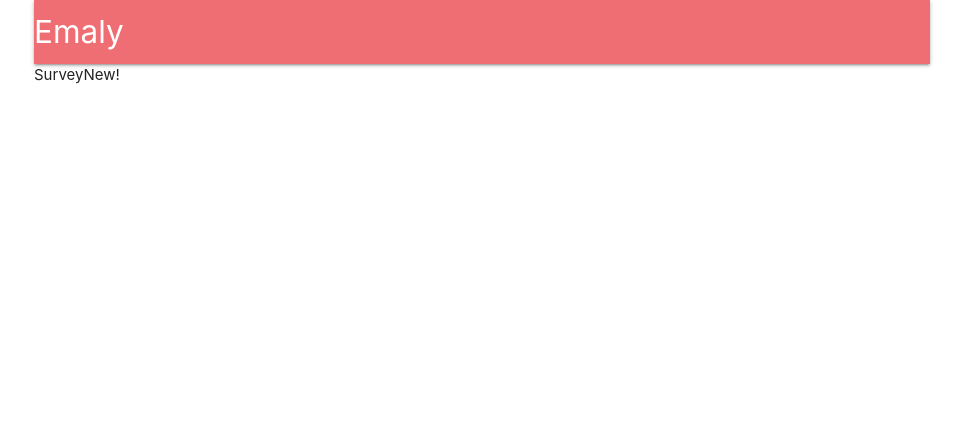
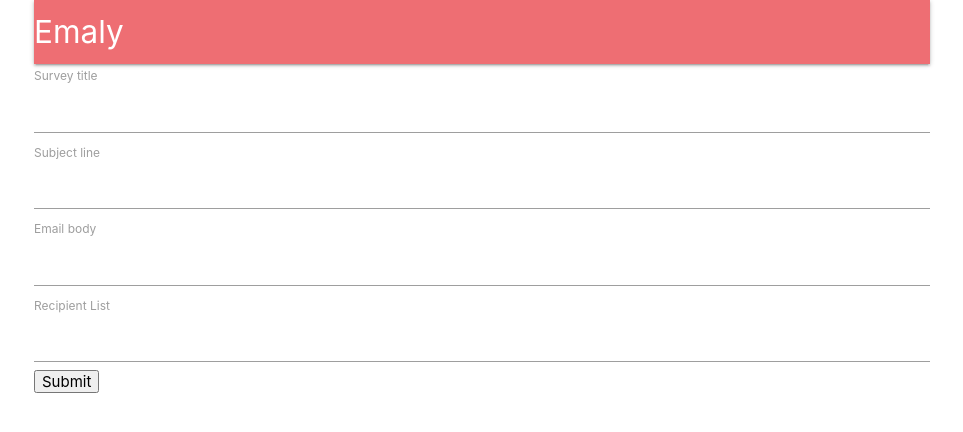
Before and after one commit to rhladchenko/Node_with_React_Fullstack, a React (Create React App) app in the folder client/: page /surveys/new in a window 1280 px wide. Shown: the top 432 px of the page, without its empty margins (158-1121 px from the left). Built offline with nearby package versions, Linux system fonts and the light colour scheme; no server answers; the HTML template or start-up script is replaced by a standard one.

Commit message:
Added redux-form

```diff
--- /dev/null
+++ b/client/src/components/surveys/SurveyField.js
@@ -0,0 +1,10 @@
+export default (props) => {
+	const { input, label } = props;
+
+	return (
+		<div>
+			<label htmlFor=''>{label}</label>
+			<input {...input} />
+		</div>
+	);
+};
--- /dev/null
+++ b/client/src/components/surveys/SurveyForm.js
@@ -0,0 +1,54 @@
+import { Component } from 'react';
+import { reduxForm, Field } from 'redux-form';
+import SurveyField from './SurveyField';
+
+class SurveyForm extends Component {
+	renderFields() {
+		return (
+			<div>
+				<Field
+					label='Survey title'
+					type='text'
+					name='title'
+					component={SurveyField}
+				/>
+				<Field
+					label='Subject line'
+					type='text'
+					name='subject'
+					component={SurveyField}
+				/>
+				<Field
+					label='Email body'
+					type='text'
+					name='body'
+					component={SurveyField}
+				/>
+				<Field
+					label='Recipient List'
+					type='text'
+					name='emails'
+					component={SurveyField}
+				/>
+			</div>
+		);
+	}
+
+	render() {
+		return (
+			<div>
+				<form
+					onSubmit={this.props.handleSubmit((values) => console.log(values))}
+					action=''
+				>
+					{this.renderFields()}
+					<button type='submit'>Submit</button>
+				</form>
+			</div>
+		);
+	}
+}
+
+export default reduxForm({
+	form: 'surveyForm',
+})(SurveyForm);
--- a/client/src/components/surveys/SurveyNew.js
+++ b/client/src/components/surveys/SurveyNew.js
@@ -1,8 +1,13 @@
 import { Component } from 'react';
+import SurveyForm from './SurveyForm';
 
 class SurveyNew extends Component {
 	render() {
-		return <div>SurveyNew!</div>;
+		return (
+			<div>
+				<SurveyForm />
+			</div>
+		);
 	}
 }
 
```
